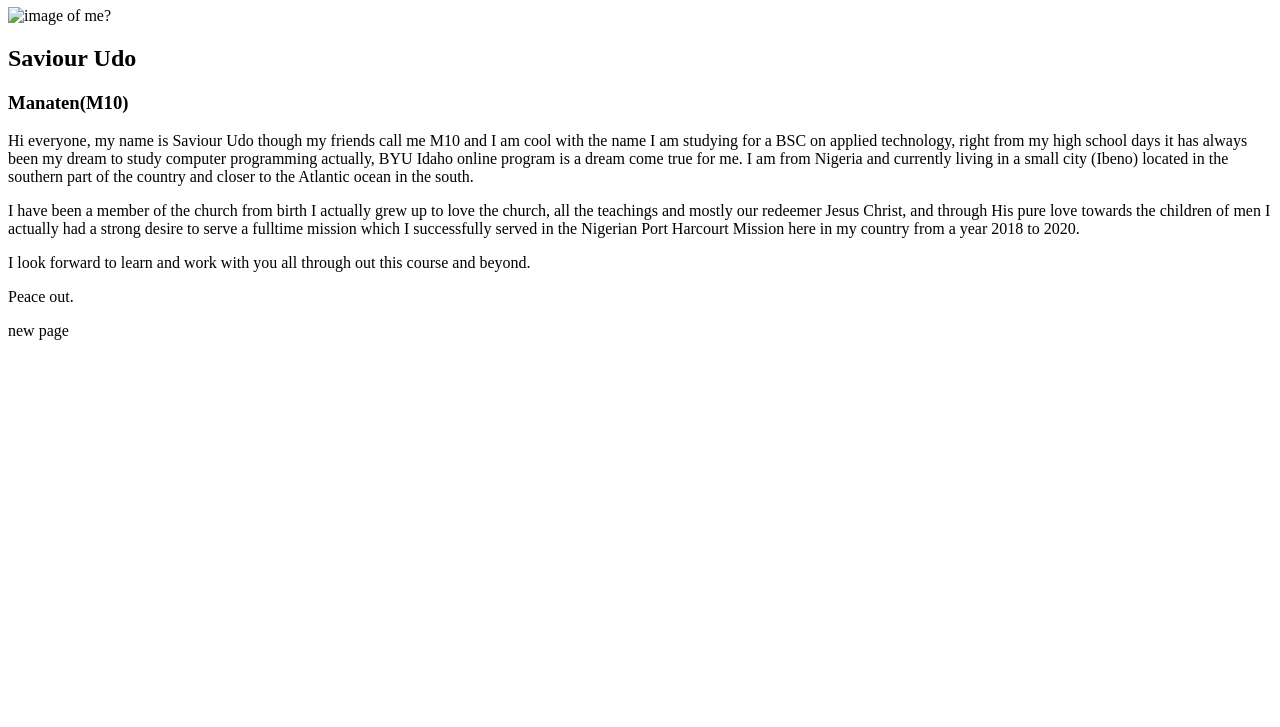
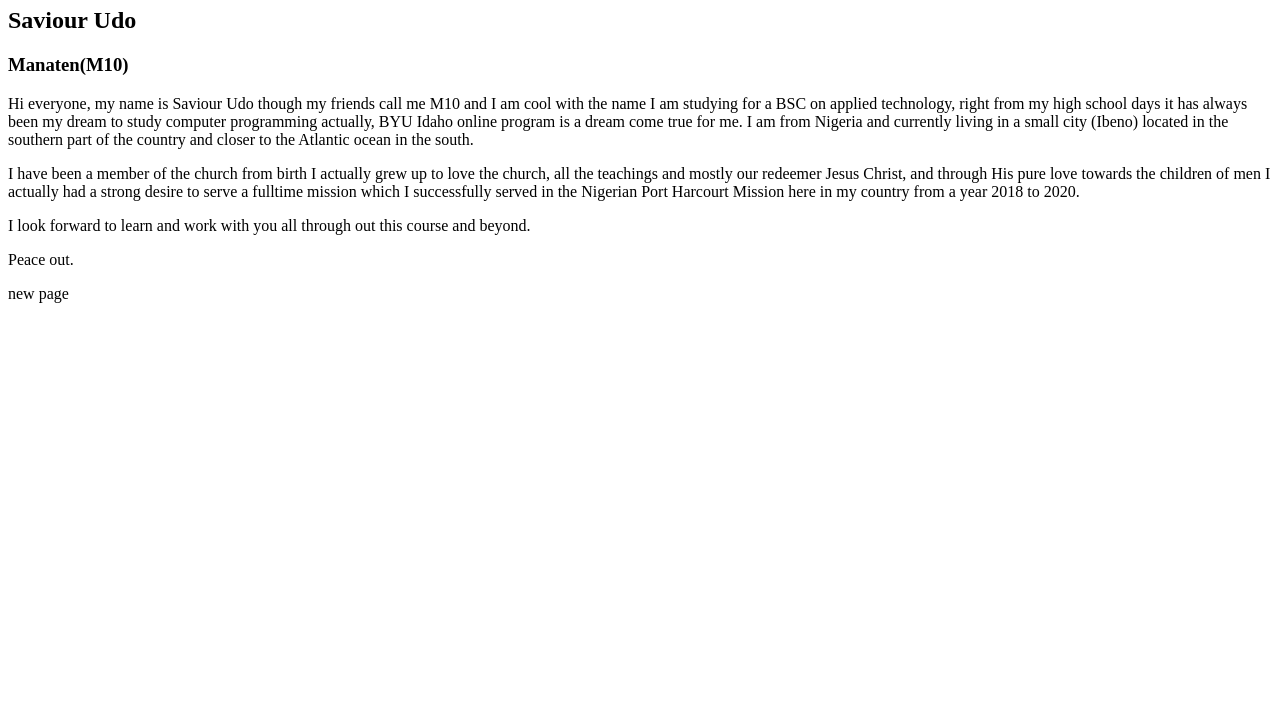
Before and after one commit to Ekefre/wdd130, a plain HTML site: page aboutme/index.html in a window 1280 px wide. Shown: the part 73-800 px from the top of the page. Drawn offline with Linux system fonts and the light colour scheme.

Commit message:
image remove

```diff
--- a/aboutme/index.html
+++ b/aboutme/index.html
@@ -7,7 +7,7 @@
     <main>
       <!--- Your code goes here --->
       <h1>About Me</h1>
-      <img alt="image of me?" src= "bike-designify (2)" width="700" height="800"/>
+
       <h2>Saviour Udo</h2>
       <h3>Manaten(M10)</h3>
       <p>
```
